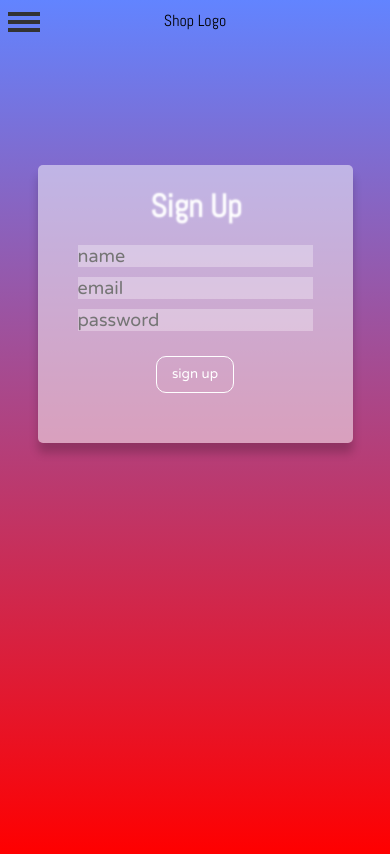
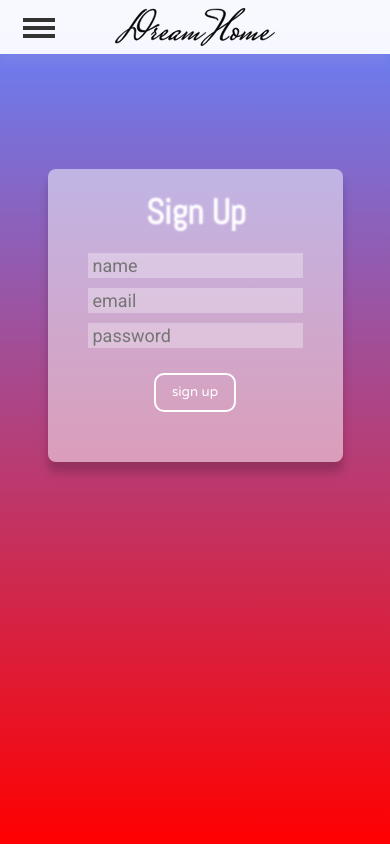
Before and after one commit to michalrutz/new-next-test, a Next.js app: page /Signup in a window 390 px wide. Built offline with nearby package versions, Linux system fonts and the light colour scheme.

Commit message:
menu updated

```diff
--- a/components/_App/Layout.js
+++ b/components/_App/Layout.js
@@ -23,6 +23,7 @@ function Layout(props) {
           href="https://fonts.googleapis.com/css2?family=Abel&display=swap"
           rel="stylesheet"
         ></link>
+        <link href="https://fonts.googleapis.com/css2?family=Roboto&display=swap" rel="stylesheet"></link>
         <link
           rel="stylesheet"
           type="text/scss"
--- a/components/_App/Menu.js
+++ b/components/_App/Menu.js
@@ -34,6 +34,7 @@ export default function Menu(props) {
 
   return (
     <>
+      <nav>
         <button
           className="container con-hamburger"
           id="hamburger"
@@ -47,10 +48,9 @@ export default function Menu(props) {
           <div className="bar2"></div>
           <div className="bar3"></div>
         </button>
-      <nav>
         <div className="container logo-con">
-          <div className="box logo" id="logo">
-            <p>Shop Logo</p>
+          <div id="logo" className="box logo" id="logo">
+            <img src="img/LOGO.svg" />
           </div>
         </div>
 
@@ -65,7 +65,6 @@ export default function Menu(props) {
             <MenuLinkLogged link="Create" title="create" logged={logged} />
           )}
         </div>
-      </nav>
          <div
         id="menu-pop"
         className="hidden-menu menu"
@@ -81,6 +80,8 @@ export default function Menu(props) {
           <MenuLinkLogged link="Create" title="create" logged={logged} />
         )}
       </div>
+      </nav>
+
     </>
   );
 }
--- a/public/static/form.scss
+++ b/public/static/form.scss
@@ -1,18 +1,14 @@
 .form_container {
   height: 60vh;
+  max-width: 60vh;
+  margin: auto;
   display: flex;
   justify-content: center;
   align-items: center;
-  font-family: "Varela Round", sans-serif;
-  font-size: 1.6rem;
-}
-
-.form_container form h1 {
-  font-family: "Abel";
-  color: rgba(255, 255, 255, 0);
-  text-shadow: 1px 1px 2px white;
-  margin-bottom: 2rem;
-}
+  font-family: "Roboto", sans-serif;
+  font-size: 1.2rem;
+  color: rgba(0, 0, 0, 0.8);
+  box-sizing: border-box;
 
   form {
     display: flex;
@@ -22,38 +18,66 @@ form {
     flex-grow: 0;
 
     margin: auto;
+    margin-top: 20vh;
     padding: 2rem 4rem 4rem 4rem;
 
-  border-radius: 0.5rem;
+    box-sizing: border-box;
+    border-radius: 0.8rem;
     background-color: rgba(255, 255, 255, 0.5);
     box-shadow: 0px 10px 10px rgba(0, 0, 0, 0.2);
+
+    input {
+      padding: 0.2rem 0.5rem;
+      transition: all 0.5s ease;
+
+      &:focus {
+        background-color: rgba(255, 255, 255, 0.7);
+        border-bottom: 0.2rem solid white;
       }
-form > * {
-  margin-bottom: 1rem;
+      &:-webkit-autofill {
+        border: none;
+        -webkit-text-fill-color: rgba(0, 0, 0, 0.8);
+        -webkit-box-shadow: 0 0 0px 1000px #f8e9f4 inset;
+      }
     }
 
-form button {
+    h1 {
+      font-family: "Abel";
+      font-size: 3.5rem;
+      color: rgba(255, 255, 255, 0);
+      text-shadow: 1px 1px 2px white;
+      margin-bottom: 2rem;
+    }
+
+    button {
       margin-top: 1.5rem;
+      padding: 0.9rem 1.6rem 1rem 1.6rem;
+
       font-family: "Varela Round", sans-serif;
       color: white;
-  border: 1px solid white;
+      border: 0.2rem solid white;
       border-radius: 1rem;
       background-color: transparent;
-  padding: 0.9rem 1.5rem 1rem 1.5rem;
       // width: 8rem;
       transition: all 0.5s ease;
-}
 
-form button:hover {
+      &:hover {
         color: red;
         background-color: white;
         transform: translateY(-0.5rem);
         box-shadow: 0px 3px 5px rgba(0, 0, 0, 0.4);
       }
-form button:active {
+      &:active {
         border-radius: 0.6rem;
         color: rgba(0, 0, 0, 0.4);
         background-color: white;
         transform: translateY(-0.2rem);
         box-shadow: 0px 2px 3px rgba(0, 0, 0, 0.6);
       }
+    }
+  }
+}
+
+form > * {
+  margin-bottom: 1rem;
+}
--- a/public/static/header.scss
+++ b/public/static/header.scss
@@ -1,16 +1,33 @@
 header {
+  left: 50%;
+  transform: translateX(-50%);
+  background-color: rgba(255, 255, 255, 0.95);
+  box-shadow: 0px 10px 10px rgba(229, 188, 188, 0.1);
+
+  position: fixed;
+  z-index: 10;
+  display: flex;
+  justify-content: center;
+  align-items: center;
+
+  width: 100vw;
+  padding: 0.3rem;
+
+  nav {
+    position: relative;
+    // background-color: rgba(255, 255, 255, 0.9);
+    // box-shadow: 0px 10px 10px rgba(0, 0, 0, 0.1);
+    padding: 0.5rem 0;
+
     max-width: 120rem;
-  margin: 1rem auto 2rem;
-}
-
-header nav {
-  width: 100%;
     margin-left: auto;
     margin-right: auto;
-  margin-bottom: 2vh;
+    // margin-bottom: 3vh;
     display: flex;
     justify-content: space-between;
+    align-items: center;
     flex-grow: 1;
+  }
 }
 
 .container {
@@ -21,20 +38,18 @@ header nav {
 /* MENU */
 .menu {
   min-width: 30%;
-}
-.menu button {
+  button {
     background: transparent;
     border: none;
+    padding: 1rem;
+    margin-left: 0.2rem;
 
     display: flex;
     justify-content: center;
     align-items: center;
     flex-grow: 1;
     position: relative;
-
     width: 9rem;
-
-  padding: 1rem;
 
     cursor: pointer;
 
@@ -44,41 +59,80 @@ header nav {
     font-size: 1.6rem;
     text-transform: lowercase;
 
-  margin-left: 0.2rem;
+    &:hover {
+      color: transparent;
+      text-shadow: 0px 0px 1px black;
     }
-.menu button:hover {
-  border-bottom: 0px solid white;
-  color: transparent;
-  text-shadow: 1px 1px 1px white;
   }
-.menu button:hover a {
-  color: #e14a48;
+  .underline:after {
+    content: "";
+    display: block;
+    position: absolute;
+    bottom: -0%;
+    left: 10%;
+    height: 0.1rem;
+    width: 80%;
+    background: transparent;
+    transition: all 0.5s ease;
   }
+  .underline:hover:after {
+    width: 90%;
+    bottom: 15%;
+    left: 5%;
+    background: rgba(0, 0, 0, 0.9);
+    box-shadow: 0 0.1rem 0.1rem black;
+  }
+  .underline:disabled:hover:after {
+    width: 100%;
+    bottom: 15%;
+    left: 0;
+    background: transparent;
+    box-shadow: none;
+  }
+}
+
+#logo {
+  display: flex;
+  position: relative;
+  width: 16rem;
+  z-index: 20;
+  margin-left: 2rem;
+
+  // height: 10rem;
+  img {
+    width: 100%;
+    // opacity: 0.8;
+    filter: invert(100%) sepia(10%) saturate(1653%) hue-rotate(290deg)
+      brightness(0%) contrast(118%);
+  }
+}
+
 .isActive {
   color: rgba(0, 0, 0, 0.3);
 }
 
 // MOBILE
-
-#hamburger {
-  display: none;
-  position: relative;
-  cursor: pointer;
-  border: none;
-  top: 1rem;
-  right: -2rem;
-  z-index: 10;
-  background-color: transparent;
-}
-
 #bars-back {
   position: absolute;
   background-color: transparent;
   width: 32px;
   height: 32px;
   top: -16px;
+  z-index: 0;
+}
+
+#hamburger {
+  display: none;
+  position: absolute;
+  top: 2.5rem;
+  left: 2rem;
+  // margin-left: 1rem;;
+  // transform: translateX(-10%);
+
+  cursor: pointer;
+  border: none;
+  background-color: transparent;
   z-index: 10;
-}
 
   .bar1,
   .bar2,
@@ -89,7 +143,6 @@ header nav {
     background-color: #333;
     transition: all 0.5s ease;
   }
-
   .bar1 {
     transform: translateY(0.8rem);
   }
@@ -97,46 +150,50 @@ header nav {
     transform: translateY(-0.8rem);
   }
 
-#hamburger:hover .bar1 {
+  &:hover {
+    .bar1 {
       transform: translateY(1rem);
       background-color: #e14a48;
     }
-#hamburger:hover .bar2 {
+    .bar2 {
       background-color: #e14a48;
     }
-#hamburger:hover .bar3 {
+    .bar3 {
       transform: translateY(-1rem);
-  background-color: #e14a;
+      background-color: #e14a48;
+    }
   }
 
-#hamburger.hamburger-x .bar1 {
+  &.hamburger-x {
+    .bar1 {
       transform: rotate(-45deg);
     }
-#hamburger.hamburger-x .bar2 {
+    .bar2 {
       background-color: transparent;
     }
-#hamburger.hamburger-x .bar3 {
+    .bar3 {
       transform: rotate(45deg);
     }
-
-#hamburger.hamburger-x:hover .bar1 {
+    &:hover {
+      .bar1 {
         background-color: red;
         transform: rotate(-45deg);
       }
-#hamburger.hamburger-x .bar2 {
+      .bar2 {
         background-color: transparent;
       }
-#hamburger.hamburger-x:hover .bar3 {
+      .bar3 {
         background-color: red;
         transform: rotate(45deg);
+      }
+    }
+  }
 }
 
 #hamburger-menu {
   width: 100%;
   justify-content: center;
   margin: auto;
-  // position: absolute;
-  //   background-color: transparent;
 }
 
 div.hidden-menu {
@@ -146,19 +203,17 @@ div.hidden-menu {
   transition: all 0.5s ease;
 }
 
-// .menuMobile:active .bar1 {
-//   transform: rotate(-45deg) translate(-0.6rem, 0.4rem);
-// }
-// .menuMobile:active .bar2 {
-//   background-color: transparent;
-// }
-// .menuMobile:active .bar3 {
-//   transform: rotate(45deg) translate(-1rem, -0.8rem);
-// }
-
 @media screen and (max-width: 568px) {
+  nav {
+    flex-direction: column;
+    flex-wrap: nowrap;
+    #logo{
+      margin:0;
+    }
+  }
   #hamburger {
     display: flex;
+    flex-direction: column;
   }
   .menu {
     display: none;
@@ -169,31 +224,3 @@ div.hidden-menu {
     align-items: center;
   }
 }
-
-// .bar1,
-// .bar2,
-// .bar3 {
-//   width: 32px;
-//   height: 4px;
-//   background-color: #333;
-//   margin: 6px 0;
-//   transition: all 0.5s ease;
-// }
-
-// .menuMobile:hover .bar1 {
-//   transform: translateY(-0.4rem);
-//   background-color: rgba(0, 0, 0, 0.5);
-// }
-// .menuMobile:hover .bar3 {
-//   transform: translateY(0.4rem);
-// }
-
-// .menuMobile:active .bar1 {
-//   transform: rotate(-45deg) translate(-0.6rem, 0.4rem);
-// }
-// .menuMobile:active .bar2 {
-//   background-color: transparent;
-// }
-// .menuMobile:active .bar3 {
-//   transform: rotate(45deg) translate(-1rem, -0.8rem);
-// }
--- a/public/static/styles.scss
+++ b/public/static/styles.scss
@@ -1,8 +1,8 @@
 //basic reset
 * {
-	margin: 0;
-	padding: 0;
-	box-sizing: border-box;
+  margin: 0;
+  padding: 0;
+  box-sizing: border-box;
 }
 
 html {
@@ -49,13 +49,15 @@ li {
   list-style: none;
 }
 
+
+
 .underline:after {
   content: "";
   display: block;
   position: absolute;
   bottom: -0%;
   left: 10%;
-  height: 0.1rem;
+  height: 0.2rem;
   width: 80%;
   background: transparent;
   transition: all 0.5s ease;
@@ -64,8 +66,8 @@ li {
   width: 90%;
   bottom: 15%;
   left: 5%;
-  background: white;
-  box-shadow: 0 0.1rem 0.5rem rgba(255, 255, 255, 0.5);
+  background: black;
+  // box-shadow: 0 0.1rem 0.5rem rgba(98, 132, 255, 1);
 }
 .underline:disabled:hover:after {
   width: 100%;
@@ -89,6 +91,7 @@ li {
   display: flex;
   justify-content: center;
   align-items: center;
+  margin-top: 1rem;
 }
 
 .display_filter button {
@@ -121,14 +124,12 @@ li {
 }
 
 .display_products {
-  margin-top: 5%;
+  margin-top: 2rem;
   display: flex;
   flex-wrap: wrap;
   justify-content: space-evenly;
   align-content: space-evenly;
 }
-
-
 
 /* FORM */
 *:focus {
@@ -141,7 +142,7 @@ li {
 
 input {
   margin: 0;
-  padding: 0;
+  padding: 0.9rem 1.5rem 1rem 1.5rem;
   border: none;
   height: 100%;
   align-self: center;
@@ -149,11 +150,11 @@ input {
   font-family: inherit;
   color: inherit;
   background-color: rgba(255, 255, 255, 0.3);
-  transition: border-bottom 0.5s ease;
+  transition: all 0.7s ease;
 }
 
 input:focus {
-  border-bottom: 0.1rem solid white;
+  border: 0.2rem solid white;
 }
 
 .message {
```
Also changed, not shown: pages/Cart.js (+28 -12 lines), pages/Product.js (+10 -1 lines), public/static/product.scss (+39 -23 lines), public/static/shopingcart.scss (added, +105 -0 lines), public/img/LOGO.png (added), public/img/LOGO.svg (added). Lines whose indentation alone changed are shown as unchanged.
